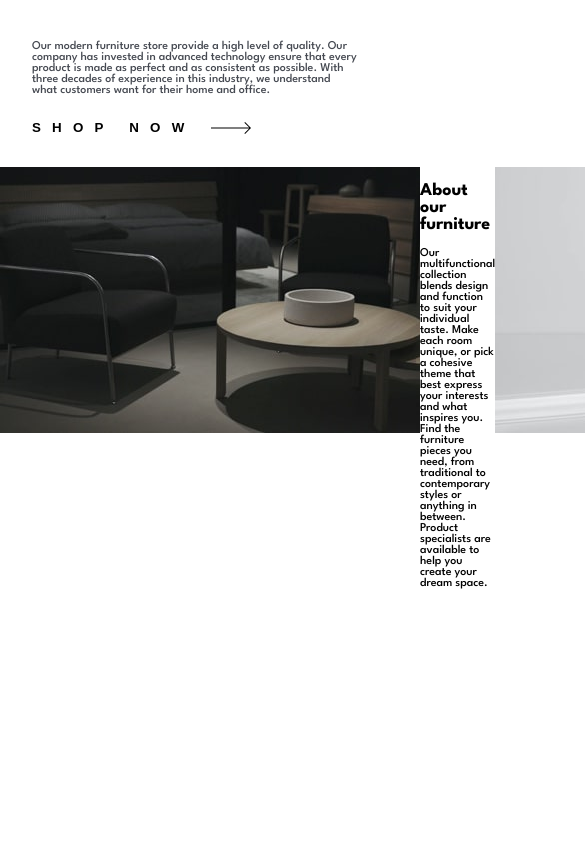
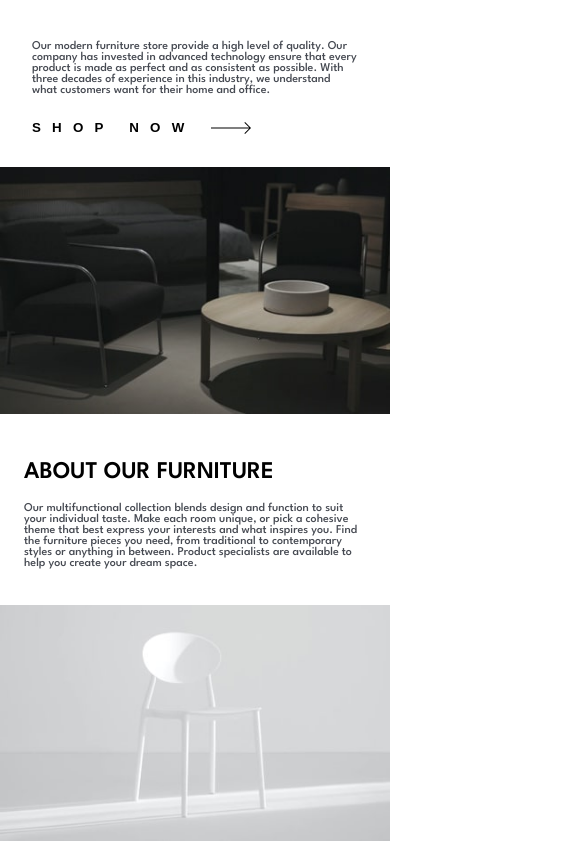
Before and after one commit to Kenta-Asakura/room-homepage, a React (Create React App) app: page / in a window 390 px wide. Shown: the part 1757-2601 px from the top of the page, 585 px wide, since content can reach past the window. Before the commit the page ends 2358 px from the top, so only its background shows below. Built offline with nearby package versions, Linux system fonts and the light colour scheme.

Commit message:
SectionTwo.styled.js responsiveness, and  contents styling added

```diff
--- a/src/components/SectionTwo.js
+++ b/src/components/SectionTwo.js
@@ -1,17 +1,17 @@
 import React from "react";
 import aboutDark from "../images/image-about-dark.jpg";
 import aboutLight from "../images/image-about-light.jpg";
-import { SectionTwoContainer } from "./styles/SectionTwo.styled";
+import { ArticleImg, SectionTwoContainer, SectionTwoContents } from "./styles/SectionTwo.styled";
 
 export default function SectionTwo() {
   return (
     <>
       <SectionTwoContainer>
-        <article>
+        <ArticleImg>
           <img src={aboutDark} alt="" />
-        </article>
+        </ArticleImg>
 
-        <article>
+        <SectionTwoContents>
           <h2>About our furniture</h2>
           <p>
             Our multifunctional collection blends design and function to suit
@@ -21,11 +21,11 @@ export default function SectionTwo() {
             styles or anything in between. Product specialists are available to
             help you create your dream space.
           </p>
-        </article>
+        </SectionTwoContents>
 
-        <article>
+        <ArticleImg>
           <img src={aboutLight} alt="" />
-        </article>
+        </ArticleImg>
       </SectionTwoContainer>
     </>
   );
--- a/src/components/styles/SectionTwo.styled.js
+++ b/src/components/styles/SectionTwo.styled.js
@@ -3,4 +3,34 @@ import styled from "styled-components";
 export const SectionTwoContainer = styled.div`
   display:grid;
   grid-template-columns: repeat(3, 1fr);
+
+  @media (max-width: ${({ theme }) => theme.mobile}) {
+    grid-template-columns: 1fr;
+  }
+
+  h2 {
+    font-weight: ${({ theme }) => theme.fonts.medium};
+    font-size: 30px;
+    text-transform: uppercase;
+
+    @media (max-width: ${({ theme }) => theme.mobile}) {
+      font-size: 24px;
+    }
+  }
+
+  p {
+    color: ${({ theme }) => theme.colors['Slate']};
+    opacity: 75%;
+  }
+`;
+
+export const ArticleImg = styled.article`
+  img {
+    width: 100%;
+    heigth: 100%;
+  }
+`;
+
+export const SectionTwoContents = styled.article`
+  padding: 24px;
 `
--- a/src/test.css
+++ b/src/test.css
@@ -4,3 +4,7 @@
   justify-content: flex-start;
   grid-template-columns: repeat(3, 1fr);
 }
+
+@media (max-width: ${({theme})}) {
+
+}
```
Also changed, not shown: src/components/styles/Showcase.styled.js (+8 -10 lines).
